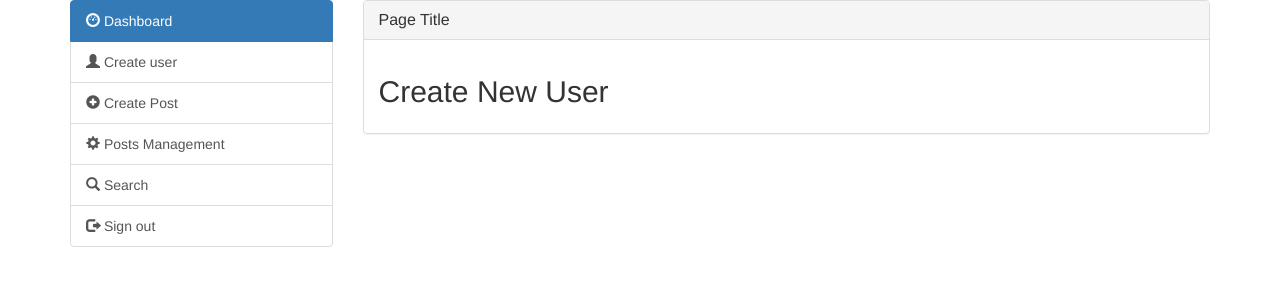
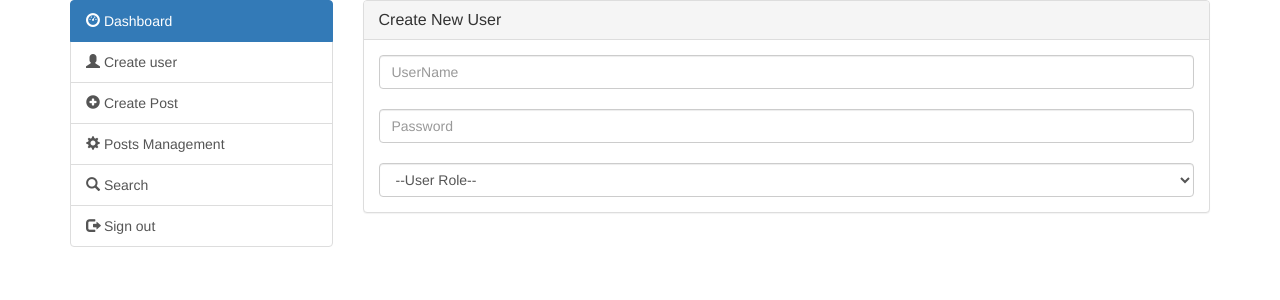
Before and after one commit to Mohamed-98/YAT-Corus, a PHP site: page /dashboard.php?page=create_user.php in a window 1280 px wide. Shown: the top 300 px of the page. Run offline with PHP 8.4, Linux system fonts and the light colour scheme.

Commit message:
second day in PHP

```diff
--- a/htdocs/webapp/create_user.php
+++ b/htdocs/webapp/create_user.php
@@ -1 +1,13 @@
-<h2>Create New User</h2>
+
+<form action="" method="post">
+
+	<input class="form-control" type="text" name="username" placeholder="UserName"><br>
+	<input class="form-control" type="text" name="password" placeholder="Password"><br>
+	<select class="form-control" name="userType">
+	 <option>--User Role--</option>
+	  <option value="admin">Admin</option>
+	  <option value="editor">Editor</option>
+	  <option value="user">User</option>
+	</select>
+
+</form>
--- a/htdocs/webapp/css/style.css
+++ b/htdocs/webapp/css/style.css
@@ -9,3 +9,8 @@
 }
 
 /* End Login Form Style */
+
+.welcome-msg{
+	color:blueviolet;
+	font-style:italic;
+}
--- a/htdocs/webapp/dashboard.php
+++ b/htdocs/webapp/dashboard.php
@@ -33,7 +33,28 @@
 
  	  	  <div class="panel panel-default">
 		    <div class="panel-heading">
-			   <h3 class="panel-title">Page Title</h3>
+			   <h3 class="panel-title">
+				  <?php
+				     if(isset($_GET['page'])){
+						 switch($_GET['page']){
+							 case 'create_user.php':
+								 echo 'Create New User';
+								 break;
+							 case 'create_post.php':
+								  echo 'Create New Post';
+								 break;
+							 case 'manage_posts.php':
+								 echo 'Post Management';
+								 break;
+							 case 'search.php':
+								 echo 'Search';
+								 break;
+						 }
+					 }else{
+						 echo 'Main Page';
+					 }
+				   ?>
+			   </h3>
 		    </div>
 		    <div class="panel-body">
 			 <?php
```
Also changed, not shown: htdocs/phpcourse/constants.php (added, +11 -0 lines), htdocs/phpcourse/variables.php (added, +13 -0 lines), htdocs/webapp/create_post.php (+11 -1 lines), htdocs/webapp/index.php (+26 -5 lines).
